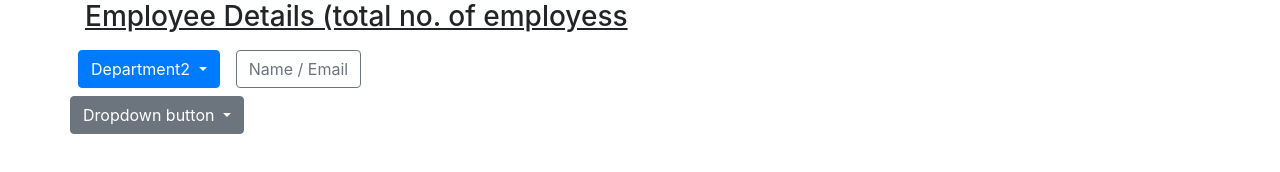
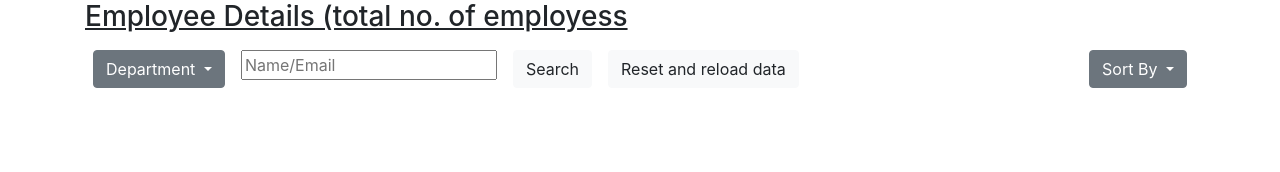
Before and after one commit to shikhaannu/task, a plain HTML site: page index.html in a window 1280 px wide. Drawn offline with nearby package versions, Linux system fonts and the light colour scheme.

Commit message:
additional changes

```diff
--- a/index.html
+++ b/index.html
@@ -20,44 +20,40 @@
             <div class="col-sm-12">
                 <h3><ins>Employee Details (total no. of employess </ins></h3>
 
-            </div>
-            <div class="row">
-                <div class="col-sm-12">
-                    <div class="d-flex">
-                        <div class="p-2">
-                            <div class="dropdown">
-                                <button type="button" class="btn btn-primary dropdown-toggle" data-toggle="dropdown">
-                                    Department2
-                                </button>
-                                <div class="dropdown-menu">
-                                    <a class="dropdown-item" href="#">Link 1</a>
-                                    <a class="dropdown-item" href="#">Link 2</a>
-                                    <a class="dropdown-item" href="#">Link 3</a>
-                                </div>
-                            </div>
-                        </div>
-                        <div class="p-2"><button type="button" class="btn btn-outline-secondary">Name / Email</button>
-                        </div>
-
-                    </div>
-                </div>
 
 
-                <div class="col-md-12">
+
+              <div class="d-flex bd-highlight mb-3">
+                <div class="p-2 bd-highlight">  <div class="dropdown">
+                    <button class="btn btn-secondary dropdown-toggle" type="button" id="dropdownMenuButton"
+                        data-toggle="dropdown" aria-haspopup="true" aria-expanded="false">
+                        Department
+                    </button>
+                    <div class="dropdown-menu" aria-labelledby="dropdownMenuButton">
+                        <a class="dropdown-item" href="#">Computer</a>
+                        <a class="dropdown-item" href="#">Physics</a>
+                        <a class="dropdown-item" href="#">Chemistry</a>
+                    </div>
+                </div></div>
+                <div class="p-2 bd-highlight"><input type="text" placeholder="Name/Email"></div>
+                <div class="p-2 bd-highlight">  <button type="button" class="btn btn-light mb-3">Search</button></div>
+                <div class="p-2 bd-highlight"> <button type="button" class="btn btn-light mb-3">Reset and reload data</button></div>
+                <div class="ml-auto p-2 bd-highlight">
                     <div class="dropdown">
                         <button class="btn btn-secondary dropdown-toggle" type="button" id="dropdownMenuButton"
                             data-toggle="dropdown" aria-haspopup="true" aria-expanded="false">
-                            Dropdown button
+                            Sort By
                         </button>
                         <div class="dropdown-menu" aria-labelledby="dropdownMenuButton">
-                            <a class="dropdown-item" href="#">Action</a>
-                            <a class="dropdown-item" href="#">Another action</a>
-                            <a class="dropdown-item" href="#">Something else here</a>
+                            <a class="dropdown-item" href="#">heading</a>
+                            <a class="dropdown-item" href="#">heading</a>
+                            <a class="dropdown-item" href="#">heading</a>
                         </div>
                     </div>
                 </div>
 
 
+              </div>
             </div>
         </div>
     </div>
```
